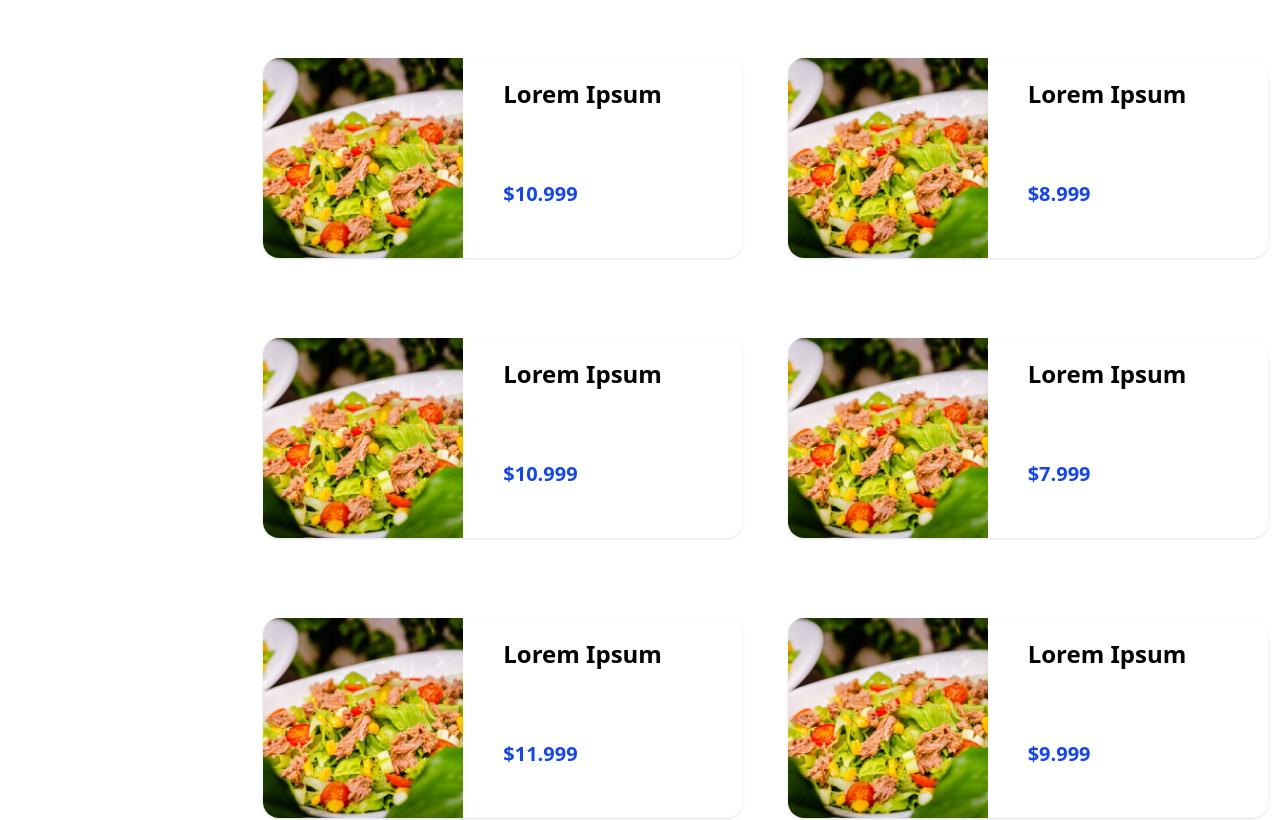
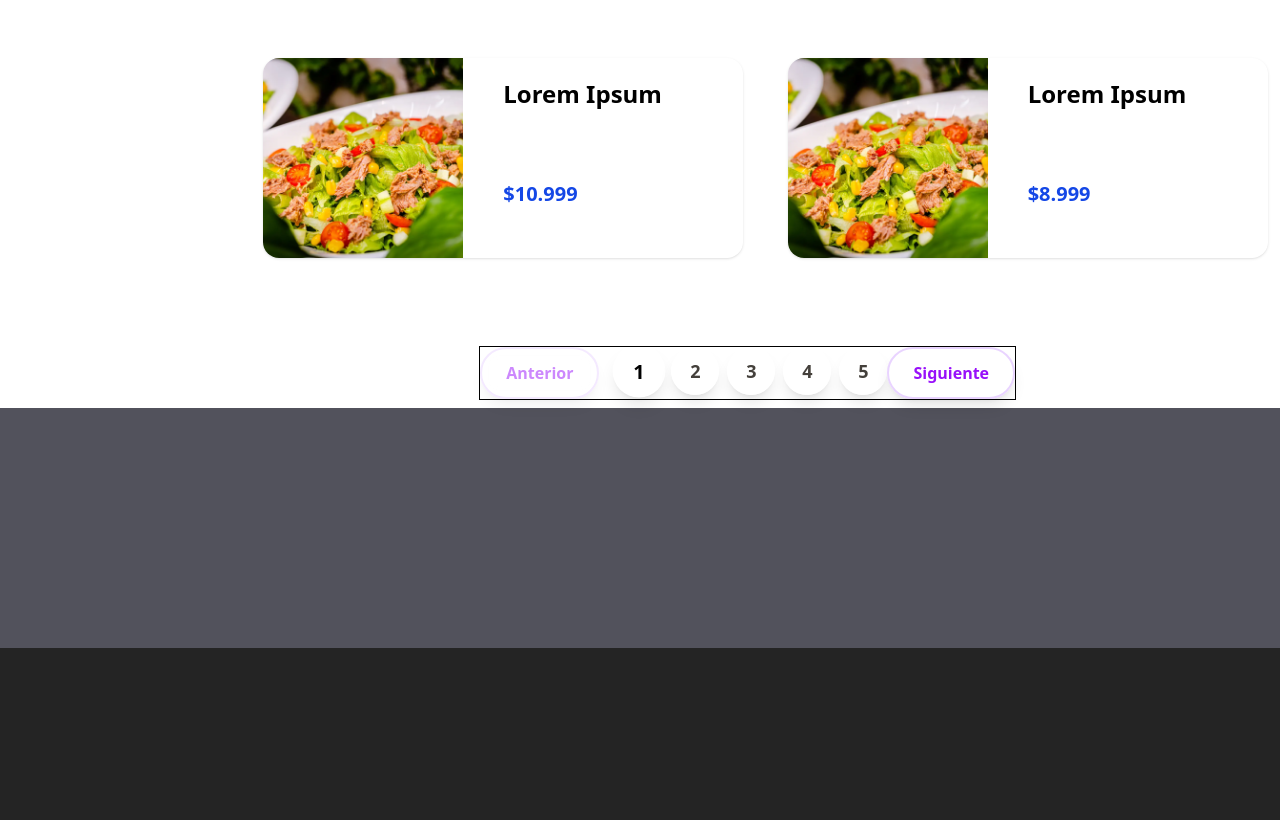
Before and after one commit to CrisMesina/plantilla-menu, a React (Vite) app: page / in a window 1280 px wide. Shown: the part 906-1726 px from the top of the page. After the commit the page ends 1554 px from the top, so only its background shows below. Built offline with nearby package versions, Linux system fonts and the light colour scheme.

Commit message:
Agregado de Paginacion y actualizacion en Listado de productos

```diff
--- a/src/assets/Menu/ListMenu.jsx
+++ b/src/assets/Menu/ListMenu.jsx
@@ -34,6 +34,21 @@ export const ListMenu = () => {
 
     }, [productos, selectedCategory]);
 
+    //  Paginacion
+
+    const [currentPage, setCurrentPage] = useState(1);
+    const itemsPage = 6;
+
+    const totalPages = Math.ceil(productosFiltrados.length / itemsPage);
+    const lastProduct = currentPage * itemsPage;
+    const firstProduct = lastProduct - itemsPage;
+    const currentProducts = productosFiltrados.slice(firstProduct, lastProduct)
+
+    const paginate = (pageNumber) => {
+        setCurrentPage(pageNumber);
+
+        window.scrollTo({top: 0 , behavior: 'smooth'});
+    }
 
 
 
@@ -66,7 +81,7 @@ export const ListMenu = () => {
                 <div className='p-2 mx-auto'>
                     <h1 className='text-center text-3xl mx-12 mt-5 mb-10 font-bold'></h1>
                     <div className='grid grid-cols-1 md:grid-cols-1 lg:grid-cols-2'>
-                        {productosFiltrados.map((p, i) => (
+                        {currentProducts.map((p, i) => (
                            <div key={i} className='flex md:w-120 h-40 md:h-50 mx-2 md:mx-10 my-10 rounded-2xl shadow hover:bg-zinc-300 transition-all duration-200 hover:will-change-auto hover:translate-y-1'>
                                 <div>
                                     <img src={p.img} className='h-full w-50 object-cover rounded-l-2xl' alt="" />
@@ -77,9 +92,45 @@ export const ListMenu = () => {
                                 </div>
                             </div>
                         ))}
+                    </div>
+                    <div className='w-full flex justify-center'>
+                            {totalPages > 1 && (
+                                <div className='flex border space-x-4 mt-12'>
+                                    <button
+                                        onClick={() =>paginate(currentPage -1)}
+                                        disabled={currentPage===1}
+                                        className='bg-white/80 backdrop-blur-sm text-purple-600 px-6 py-3 rounded-full font-bold shadow-lg border-2
+                                        border-purple-200 hover:border-purple-400 transform hover:scale-105 transition-all duration-300 disabled:opacity-50
+                                        disabled:cursor-not-allowed'
+                                    >
+                                        Anterior
+                                    </button>
+                                    <div className='md:flex space-x-2 mx-auto hidden'>
+                                        {[...Array(totalPages)].map((_, index) =>(
+                                            <button
+                                                key={index}
+                                                onClick={() => paginate(index + 1)}
+                                                className={`w-12 h-12 rounded-full font-bold text-lg shadow-lg transition-all duration-300 ${
+                                                    currentPage === index + 1
+                                                    ? "text-black transform scale-110"
+                                                    : "bg-white/80 backdrop-blur-sm text-stone-700 hober:bg-rose-100"}`}
+                                                >
+                                                    {index + 1}
+                                            </button>
+                                        ))}
+                                    </div>
+                                    <button
+                                        onClick={() => paginate(currentPage + 1)}
+                                        disabled={currentPage === totalPages}
+                                        className='bg-white/80 backdrop-blur-sm text-purple-600 px-6 py-3 rounded-full font-bold shadow-lg border-2
+                                        border-purple-200 hover:border-purple-400 transfomr hover:scale-105 transition-all duration-300 disabled:opacity-50
+                                        disabled:cursor-not-allowed'>
+                                            Siguiente
+                                    </button>
 
-
-                    </div>
+                                </div>
+                            )}
+                        </div>
                 </div>
             </div>
         </>
```
